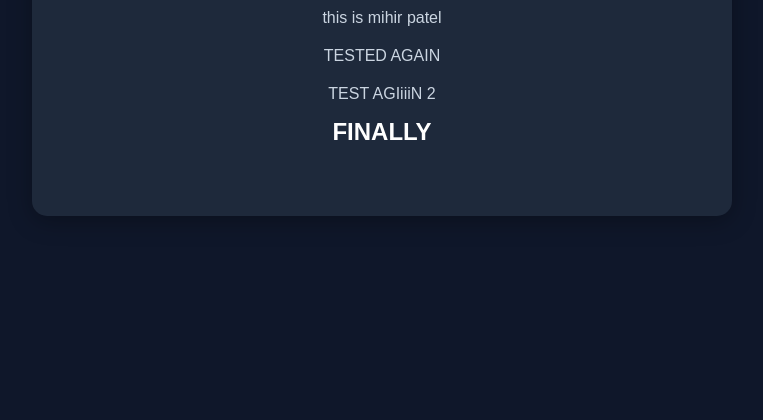
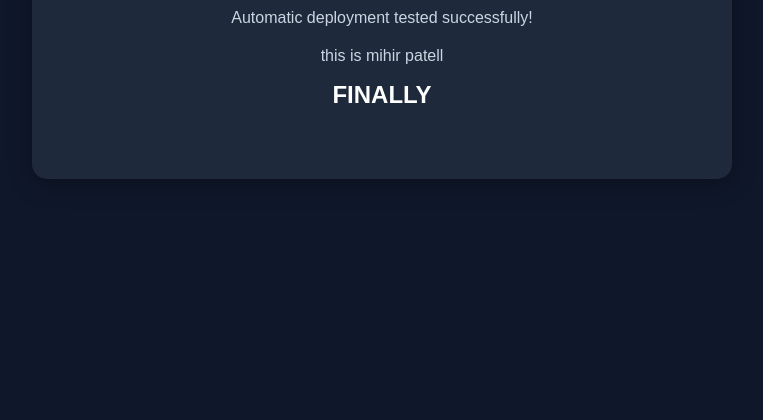
Before and after one commit to mihir-patel819/jenkins-distributed-cicd, a plain HTML site: page website/index.html in a window 1280 px wide. Shown: the part 380-800 px from the top of the page, without its empty margins (258-1021 px from the left). Drawn offline with Linux system fonts and the light colour scheme.

Commit message:
test jenkins polling

```diff
--- a/website/index.html
+++ b/website/index.html
@@ -8,9 +8,7 @@
     <div class="container">
         <h1>Jenkins Automated Deployment Successful!</h1>
         <p>Automatic deployment tested successfully!</p>
-        <p> this is mihir patel </p>
-        <p>TESTED AGAIN</p>
-        <p>TEST AGIiiiN 2</p>
+        <p> this is mihir patell </p>
         <h2> FINALLY   </h2>
     </div>
 </body>
```
